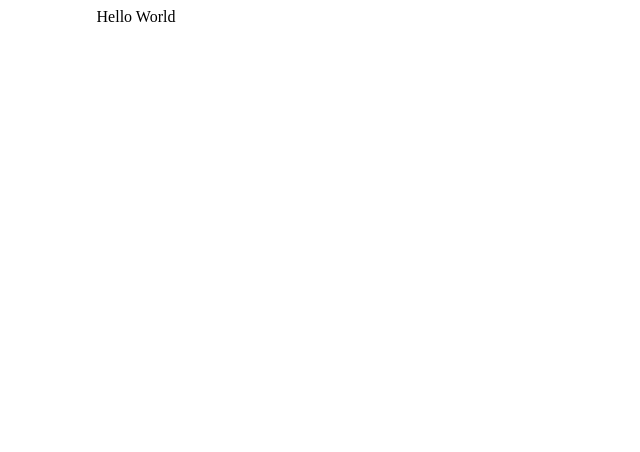
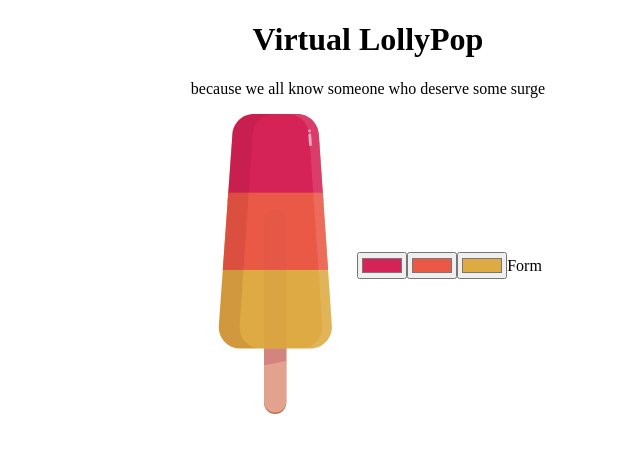
Before and after one commit to MohammadMahmoodM/project12E-virtuallolly-pop-FaunaDB-gatsby, a Gatsby site: page /createNew in a window 1280 px wide. Shown: the whole page, without its empty margins (504-1144 px from the left). Built offline with nearby package versions, Linux system fonts and the light colour scheme; Gatsby itself is replaced by a stand-in of ours.

Commit message:
basic input on create a lolly page

```diff
--- a/src/pages/createNew.js
+++ b/src/pages/createNew.js
@@ -1,9 +1,24 @@
 import React from 'react'
+import Header from '../components/Header';
+import {Lolly} from '../components/Lolly';
 
 export default function createNew() {
     return (
-        <div>
-            Hello World
+        <div className="container">
+            <Header />
+            <div className="lollyFormDiv">
+                <div>
+                    <Lolly fillLollyTop="#d52358" fillLollyMiddle="#e95946" fillLollyBottom="#deaa43"></Lolly>
+                </div>
+                <div>
+                    <input type="color" value="#d52358" className='colorPicker' name="flavourTop" id="flavourTop"/>
+                    <input type="color" value="#e95946" className='colorPicker' name="flavourTop" id="flavourTop"/>
+                    <input type="color" value="#deaa43" className='colorPicker' name="flavourTop" id="flavourTop"/>
+                </div>
+                <div>
+                    Form
+                </div>
+            </div>
         </div>
     )
 }
--- a/src/pages/index.tsx
+++ b/src/pages/index.tsx
@@ -1,7 +1,7 @@
 import { navigate } from "gatsby";
 import React from "react"
 import Header from "../components/Header";
-import { Lolly } from '../components/Lolly';
+import {Lolly} from '../components/Lolly';
 
 const Home = () => {
 
--- a/src/styles/main.css
+++ b/src/styles/main.css
@@ -11,6 +11,13 @@ body {
     justify-content: center;
 }
 
-.listLollies .lollipop {
+.listLollies .lollipop, .lollyFormDiv .lollipop{
     height: 300px;
 }
+
+.lollyFormDiv {
+    display: flex;
+    flex-direction: row;
+    justify-content: center;
+    align-items: center;
+}
```
